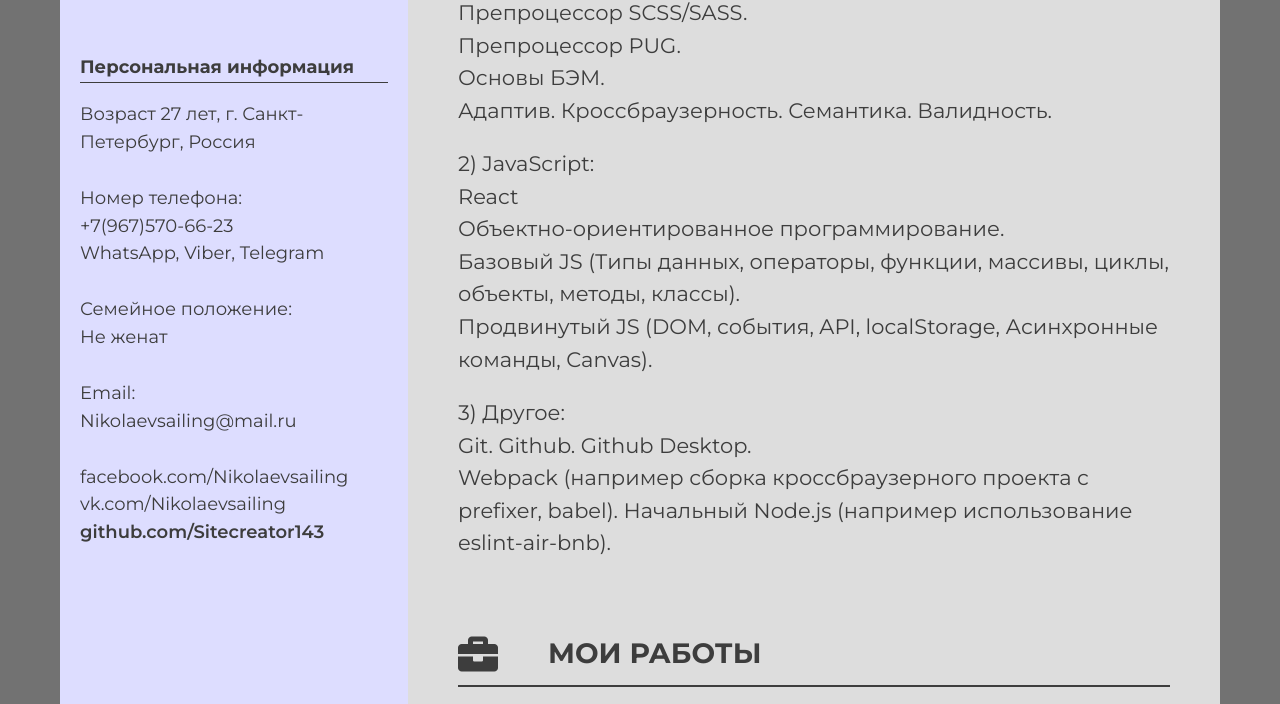
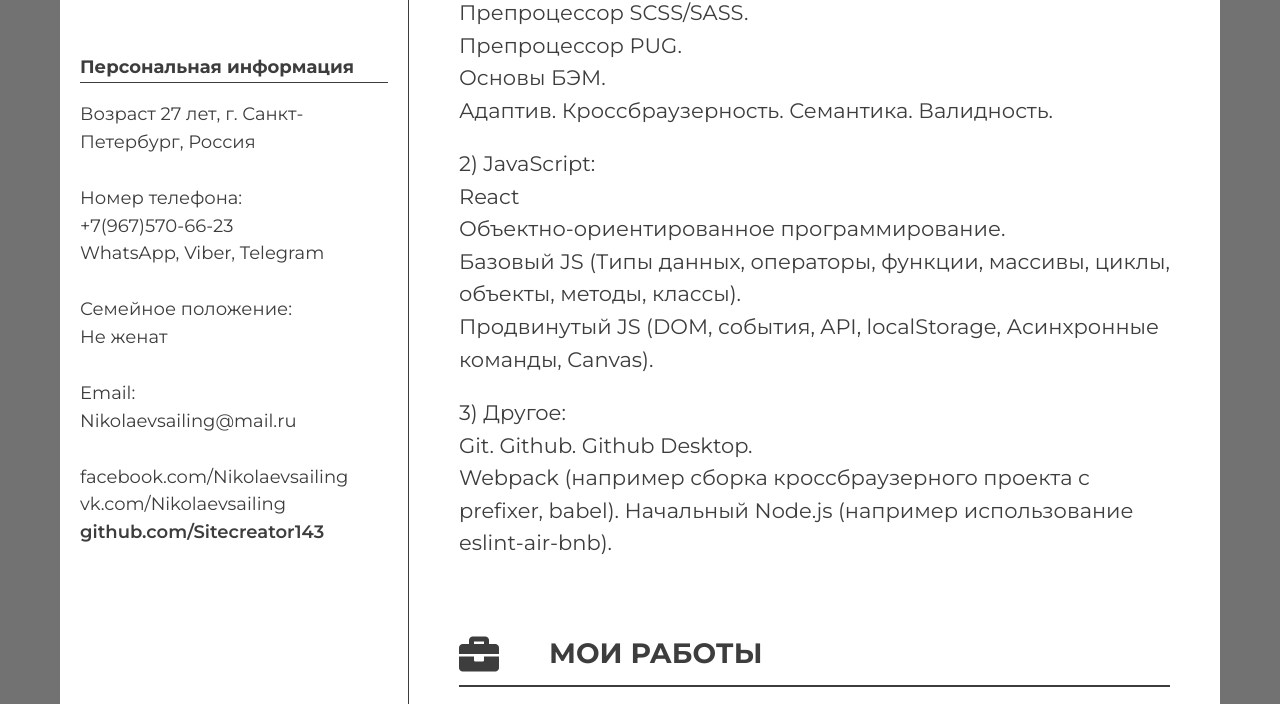
Before and after one commit to Sitecreator143/cv-react, a React app: page / in a window 1280 px wide. Shown: the part 459-1163 px from the top of the page. Built offline with nearby package versions, Linux system fonts and the light colour scheme.

Commit message:
fix: bg color

```diff
--- a/src/styles/components/section.scss
+++ b/src/styles/components/section.scss
@@ -4,6 +4,7 @@
   flex: 1 1 30%;
   background-color: $section-bg;
   color: $font;
+  border-left: 1px solid $font;
   @include lg() {
     padding: 50px 10px;
   }
--- a/src/styles/variables.scss
+++ b/src/styles/variables.scss
@@ -1,6 +1,6 @@
 $global-bg: #727272;
-$aside-bg: #ddddff;
-$section-bg: #dddddd;
+$aside-bg: #ffffff;
+$section-bg: #ffffff;
 $font: #3d3d3d;
 $font-hover: #26323a;
 $color-language: #ffffff;
```
Also changed, not shown: dist/main.js.
